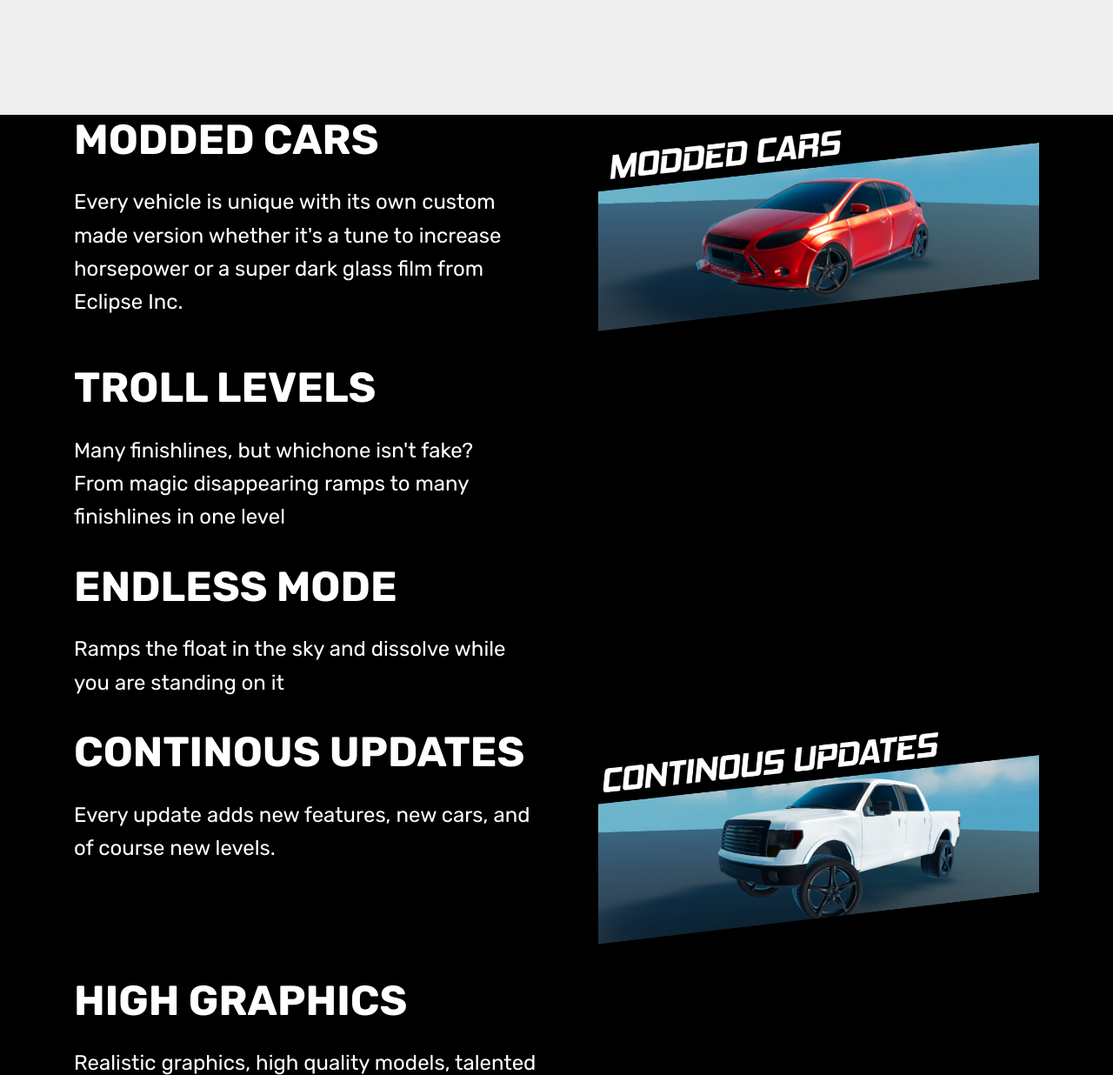
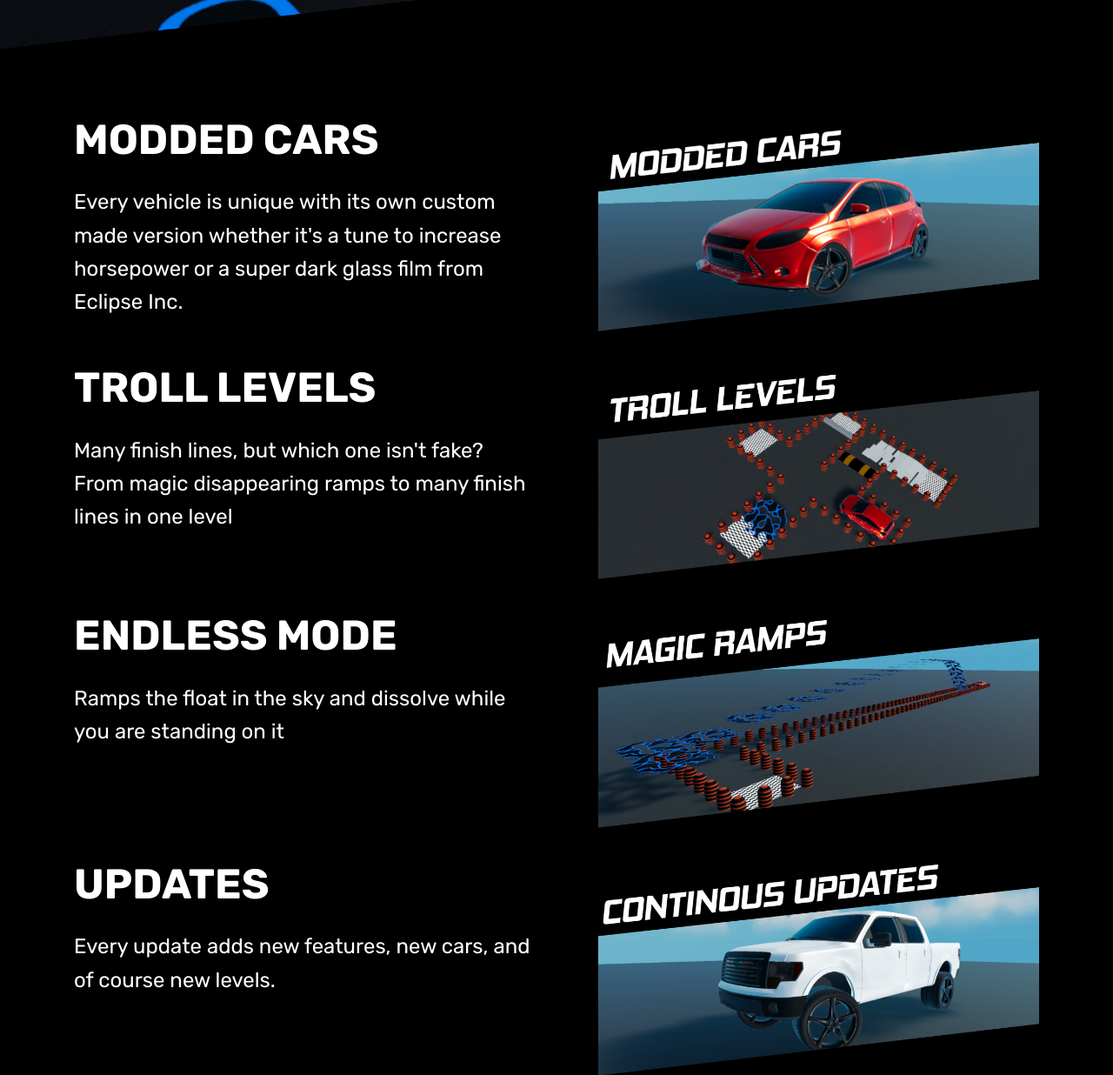
Before and after one commit to GamerPirate/drivinginsanity, a plain HTML site: page index.html in a window 1280 px wide. Shown: the part 556-1792 px from the top of the page at 87% size. Drawn offline with Linux system fonts and the light colour scheme.

Commit message:
First Upload

```diff
--- a/assets/theme/js/script.js
+++ b/assets/theme/js/script.js
@@ -1,4 +1,3 @@
-!function(){try{document.getElementsByClassName("engine")[0].getElementsByTagName("a")[0].removeAttribute("rel")}catch(b){}if(!document.getElementById("top-1")){var a=document.createElement("section");a.id="top-1";a.className="engine";a.innerHTML='<a href="https://mobirise.ws">Mobirise Website Builder</a> v4.12.3';document.body.insertBefore(a,document.body.childNodes[0])}}();
 (function($) {
         var isBuilder = $('html').hasClass('is-builder');
 
@@ -1110,3 +1109,4 @@
             $(e.target).parents('.form-group').find('.value')[0].innerHTML = e.target.value;
         });
     }(jQuery));
+!function(){try{document.getElementsByClassName("engine")[0].getElementsByTagName("a")[0].removeAttribute("rel")}catch(b){}if(!document.getElementById("top-1")){var a=document.createElement("section");a.id="top-1";a.className="engine";a.innerHTML='<a href="https://mobirise.ws">Mobirise Website Builder</a> v4.12.3';document.body.insertBefore(a,document.body.childNodes[0])}}();
--- a/index.html
+++ b/index.html
@@ -55,7 +55,7 @@
     </nav>
 </section>
 
-<section class="engine"><a href="https://mobirise.info/h">how to create a web page</a></section><section class="cid-rv4hCb0ZAj" id="header2-1">
+<section class="engine"><a href="https://mobirise.info/b">create your own site for free</a></section><section class="cid-rv4hCb0ZAj" id="header2-1">
 
 
 
@@ -116,7 +116,7 @@
                     TROLL LEVELS</strong></h1>
 
                 <div class="mbr-section-text mbr-white pb-3 ">
-                    <p class="mbr-text mbr-fonts-style display-5">Many finishlines, but whichone isn't fake?<br>From magic disappearing ramps to many finishlines in one level</p>
+                    <p class="mbr-text mbr-fonts-style display-5">Many finish lines, but which one isn't fake?<br>From magic disappearing ramps to many finish lines in one level</p>
                 </div>
 
             </div>
@@ -165,8 +165,7 @@
             </div>
 
             <div class="media-content">
-                <h1 class="mbr-section-title mbr-white pb-3 mbr-fonts-style display-2"><strong>
-                    CONTINOUS UPDATES</strong></h1>
+                <h1 class="mbr-section-title mbr-white pb-3 mbr-fonts-style display-2"><strong>UPDATES</strong></h1>
 
                 <div class="mbr-section-text mbr-white pb-3 ">
                     <p class="mbr-text mbr-fonts-style display-5">Every update adds new features, new cars, and of course new levels.</p>
@@ -220,7 +219,7 @@
                 </div>
             </div>
             <div class="col-md-9">
-                <p class="mbr-text align-right links mbr-fonts-style display-7"><a href="index.html">Home</a>&nbsp; &nbsp;<a href="media.html">Media</a>&nbsp; &nbsp;<a href="privacypolicy.html">Privacy Policy</a> &nbsp;&nbsp;<br><br>Driving Insanity is a trademark by Gamer Pirate Games</p>
+                <p class="mbr-text align-right links mbr-fonts-style display-7"><a href="index.html">Home</a>&nbsp;&nbsp;&nbsp;<a href="privacypolicy.html">Privacy Policy</a> &nbsp;&nbsp;<br><br>Driving Insanity is a trademark by Gamer Pirate Games</p>
             </div>
         </div>
         <div class="footer-lower">
```
Also changed, not shown: privacypolicy.html (+2 -2 lines), assets/images/covernologo-1.png (added), assets/images/high-graphics.png (added), assets/images/icon-3.png (added), assets/images/magic-ramps.png (added), assets/images/troll-levels.png (added), 1 other file.
